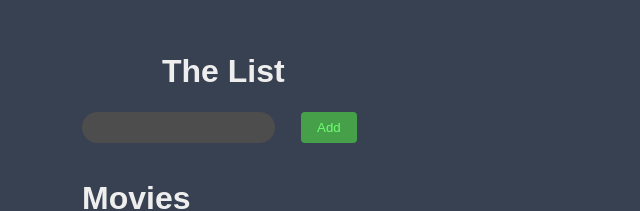
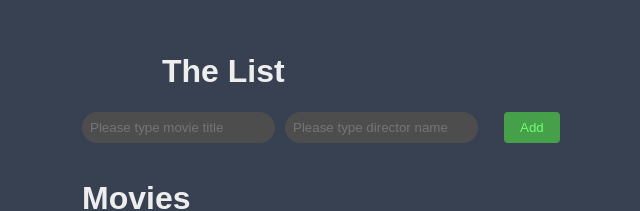
Before and after one commit to Apple-Bee/ReactListTest, a React (Create React App) app: page / in a window 1280 px wide. Shown: the top 211 px of the page, without its empty margins (238-878 px from the left). Built offline with nearby package versions, Linux system fonts and the light colour scheme; no server answers.

Commit message:
input_edit_director

```diff
--- a/src/App.js
+++ b/src/App.js
@@ -1,11 +1,12 @@
-import React, { useState, useEffect } from 'react';
 import axios from 'axios';
 import './App.css';
-import MovieList from './components/ApiRequest'; // Corrected import statement
+import MovieList from './components/ApiRequest';
+import { useState, useEffect } from 'react'; // Import useState and useEffect hooks
 
 function App() {
   const [items, setItems] = useState([]);
-  const [inputValue, setInputValue] = useState('');
+  const [titleValue, setTitleValue] = useState(''); // State for movie title
+  const [directorValue, setDirectorValue] = useState(''); // State for director name
   const [editIndex, setEditIndex] = useState(null);
   const [editValue, setEditValue] = useState('');
 
@@ -23,17 +24,18 @@ function App() {
   };
 
   const addItem = async () => {
-    if (inputValue.trim() !== '') {
+    if (titleValue.trim() !== '' && directorValue.trim() !== '') { // Check both title and director
       try {
-        const newItem = { title: inputValue, director: "miss olgert" }; // Generate ID for new item
-        await axios.post('http://localhost:5103/api/movies', newItem); // Post new item to backend
-        setInputValue('');
+        const newItem = { title: titleValue, director: directorValue };
+        await axios.post('http://localhost:5103/api/movies', newItem);
+        setTitleValue('');
+        setDirectorValue('');
         fetchItems();
       } catch (error) {
         console.error('Error adding item:', error);
       }
     } else {
-      alert('Please enter something');
+      alert('Please enter both title and director');
     }
   };
 
@@ -53,27 +55,23 @@ function App() {
 
   const saveEdit = async (id) => {
     try {
-      // Fetch existing movie data
       const response = await axios.get(`http://localhost:5103/api/movies/${id}`);
       const existingMovie = response.data;
 
-      // Update only the title
       const updatedMovie = {
         ...existingMovie,
-        title: editValue
+        title: editValue,
+        director: editValue
       };
 
-      // Send PUT request with updated movie data
       await axios.put(`http://localhost:5103/api/movies/${id}`, updatedMovie);
 
-      // Reset edit index and fetch updated items
       setEditIndex(null);
       fetchItems();
     } catch (error) {
       console.error('Error updating item:', error);
     }
   };
-
 
   const handleKeyPress = (event) => {
     if (event.key === 'Enter') {
@@ -88,20 +86,33 @@ function App() {
           <h1>The List</h1>
           <input
             type="text"
-            value={inputValue}
-            onChange={(e) => setInputValue(e.target.value)}
+            placeholder='Please type movie title'
+            value={titleValue}
+            onChange={(e) => setTitleValue(e.target.value)}
+            onKeyPress={handleKeyPress}
+          />
+          <input
+            type='text'
+            placeholder='Please type director name'
+            value={directorValue} // Use directorValue for input value
+            onChange={(e) => setDirectorValue(e.target.value)} // Update directorValue state
             onKeyPress={handleKeyPress}
           />
           <button id="Add-btn" onClick={addItem}>
             Add
           </button>
         </div>
-        <MovieList /> {/* Include MovieList component here */}
+        <MovieList />
         <ul>
           {items.map((item) => (
             <li key={item.id}>
               {editIndex === item.id ? (
                 <>
+                  <input
+                    type="text"
+                    value={editValue}
+                    onChange={(e) => setEditValue(e.target.value)}
+                  />
                   <input
                     type="text"
                     value={editValue}
@@ -113,7 +124,7 @@ function App() {
                 </>
               ) : (
                 <>
-                  <input type="text" value={item.title} readOnly />
+                  <input type="text" value={`${item.title} - ${item.director}`} readOnly />
                   <button id="Edit-btn" onClick={() => startEdit(item.id, item.title)}>
                     Edit
                   </button>
```
